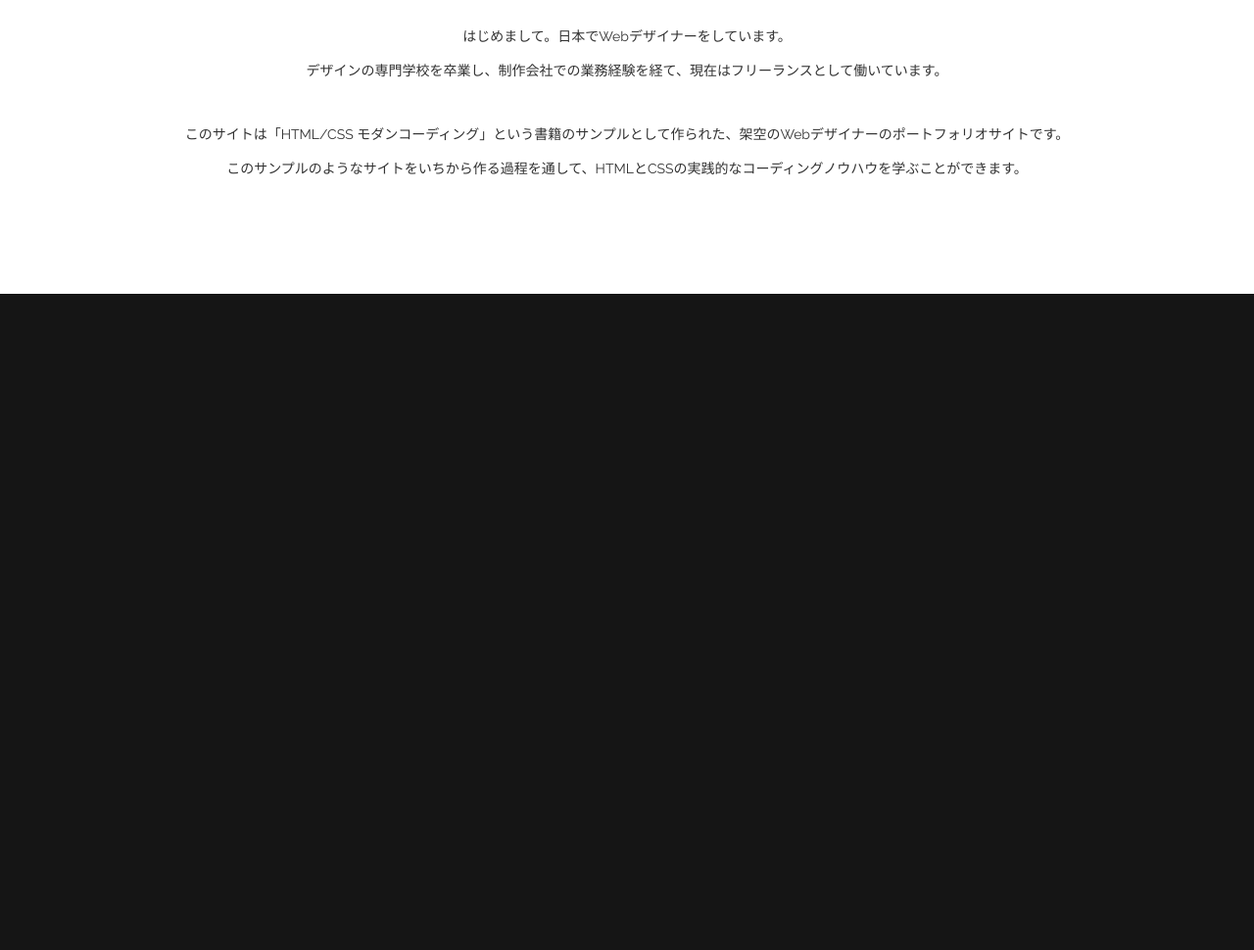
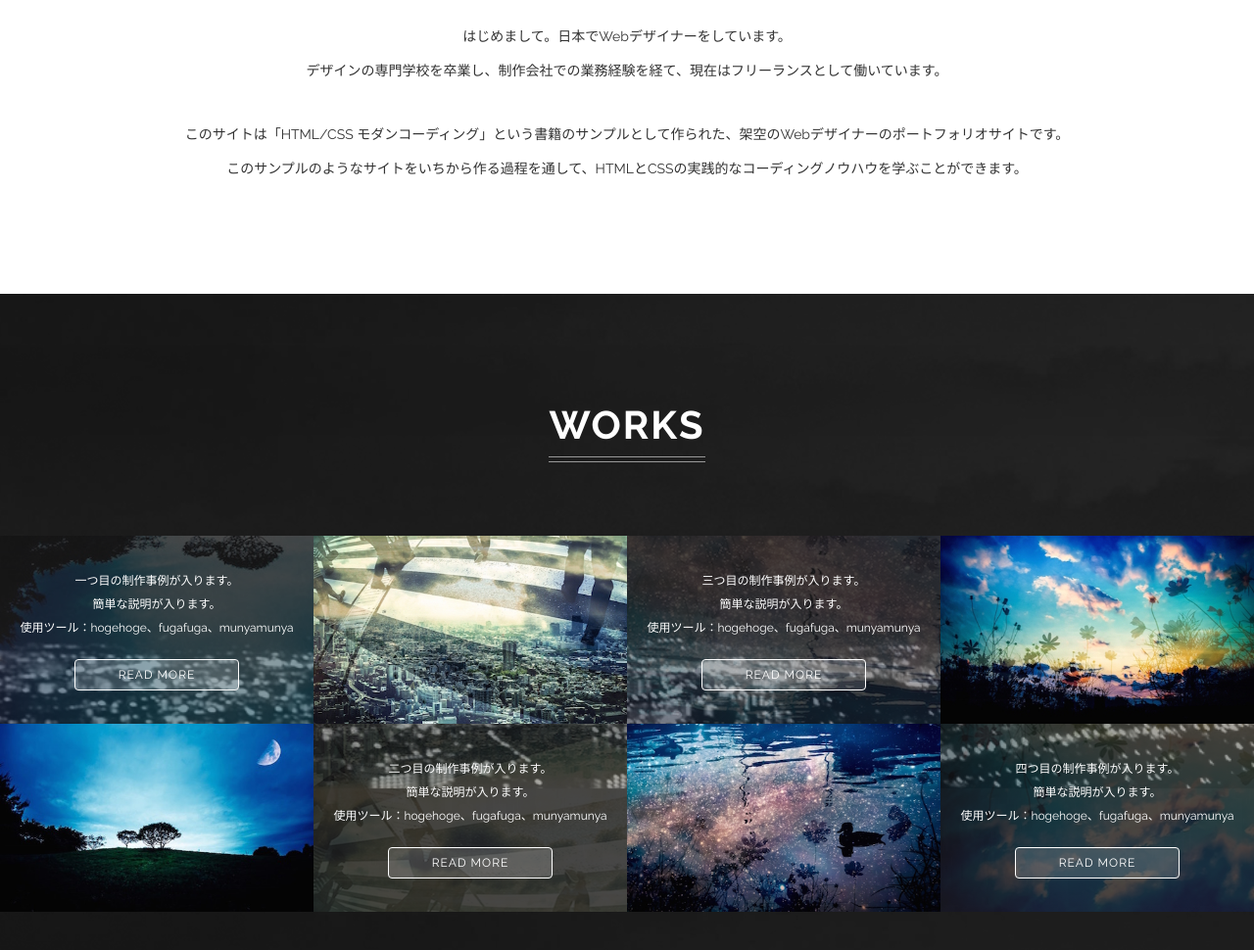
Before and after one commit to ToshiYoshioka/htdocs, a plain HTML site: page index.html in a window 1280 px wide. Shown: the part 795-1765 px from the top of the page at 98% size. Before the commit the page ends 1095 px from the top, so only its background shows below. Drawn offline with Linux system fonts and the light colour scheme.

Commit message:
works のマークアップ

```diff
--- a/css/style.css
+++ b/css/style.css
@@ -110,3 +110,98 @@ body{
   margin: 30px 0;
   line-height: 2.5;
 }
+
+/*works*/
+.works{
+  padding: 80px 0px;
+}
+
+.works-wrapper{
+  display: table;
+  width: 100%;
+  margin-top: 60px;
+  table-layout: fixed;
+}
+
+.work-box{
+  display: table-cell;
+  position: relative;
+}
+
+.work-box::after{
+  content: '';
+  position: absolute;
+  top: 50%;
+  left: 0;
+  width: 100%;
+  height: 50%;
+  background: no-repeat;
+  background-size: 100% 100%;
+  opacity: 0.2;
+  transform: scaleY(-1);
+}
+
+.work-box.tree::after{
+  background: url(../images/tree.jpg);
+}
+
+.work-box.building::after{
+  background: url(../images/building.jpg);
+}
+
+.work-box.lake::after{
+  background: url(../images/lake.jpg);
+}
+
+.work-box.sky::after{
+  background: url(../images/sky.jpg);
+}
+
+.work-description{
+  position: absolute;
+  top: 50%;
+  left: 0;
+  z-index: 1;
+  width: 100%;
+  height: 50%;
+}
+
+.work-description-inner{
+  display: table;
+  width: 100%;
+  height: 100%;
+  padding: 20px;
+}
+
+.work-image{
+  display: block;
+  width: 100%;
+  margin: 0 0 60%;
+}
+
+.work-txt{
+  display: table-cell;
+  vertical-align: middle;
+  font-size: 1.2rem;
+  line-height: 2;
+}
+
+.work-txt .button{
+  width: 60%;
+  margin-top: 20px;
+  padding: 3px;
+}
+
+.button-ghost{
+  border: 1px solid #fff;
+  background-color: rgba(255, 255, 255, 0.15);
+}
+
+.work-box:nth-child(odd)::after,
+.work-box:nth-child(odd) .work-description{
+  top: 0;
+}
+
+.work-box:nth-child(odd) .work-image{
+  margin: 60% 0 0;
+}
--- a/index.html
+++ b/index.html
@@ -29,6 +29,53 @@
     </p>
   </section>
   <section class="works">
+    <h2 class="heading">WORKS</h2>
+    <div class="works-wrapper">
+      <div class="work-box tree">
+        <img class="work-image" src="images/tree.jpg" alt="制作事例1">
+        <div class="work-description">
+          <div class="work-description-inner">
+            <p class="work-txt">
+              一つ目の制作事例が入ります。<br>簡単な説明が入ります。<br>使用ツール：hogehoge、fugafuga、munyamunya<br>
+            <a class="button button-ghost" href="#">READ MORE</a>
+            </p>
+          </div>
+        </div>
+      </div>
+      <div class="work-box building">
+        <img class="work-image" src="images/building.jpg" alt="制作事例2">
+        <div class="work-description">
+          <div class="work-description-inner">
+            <p class="work-txt">
+              二つ目の制作事例が入ります。<br>簡単な説明が入ります。<br>使用ツール：hogehoge、fugafuga、munyamunya<br>
+            <a class="button button-ghost" href="#">READ MORE</a>
+            </p>
+          </div>
+        </div>
+      </div>
+      <div class="work-box lake">
+        <img class="work-image" src="images/lake.jpg" alt="制作事例3">
+        <div class="work-description">
+          <div class="work-description-inner">
+            <p class="work-txt">
+              三つ目の制作事例が入ります。<br>簡単な説明が入ります。<br>使用ツール：hogehoge、fugafuga、munyamunya<br>
+            <a class="button button-ghost" href="#">READ MORE</a>
+            </p>
+          </div>
+        </div>
+      </div>
+      <div class="work-box sky">
+        <img class="work-image" src="images/sky.jpg" alt="制作事例4">
+        <div class="work-description">
+          <div class="work-description-inner">
+            <p class="work-txt">
+              四つ目の制作事例が入ります。<br>簡単な説明が入ります。<br>使用ツール：hogehoge、fugafuga、munyamunya<br>
+            <a class="button button-ghost" href="#">READ MORE</a>
+            </p>
+          </div>
+        </div>
+      </div>
+    </div>
   </section>
   <section class="skills">
   </section>
```
